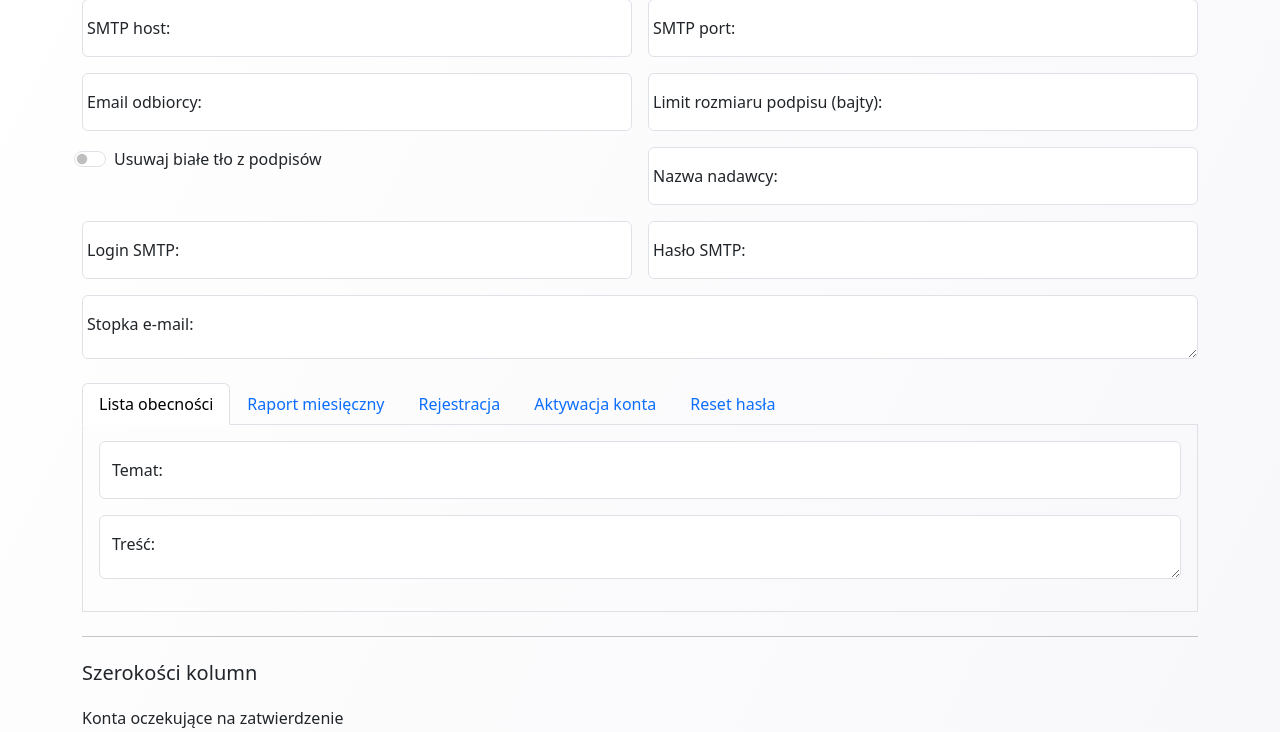
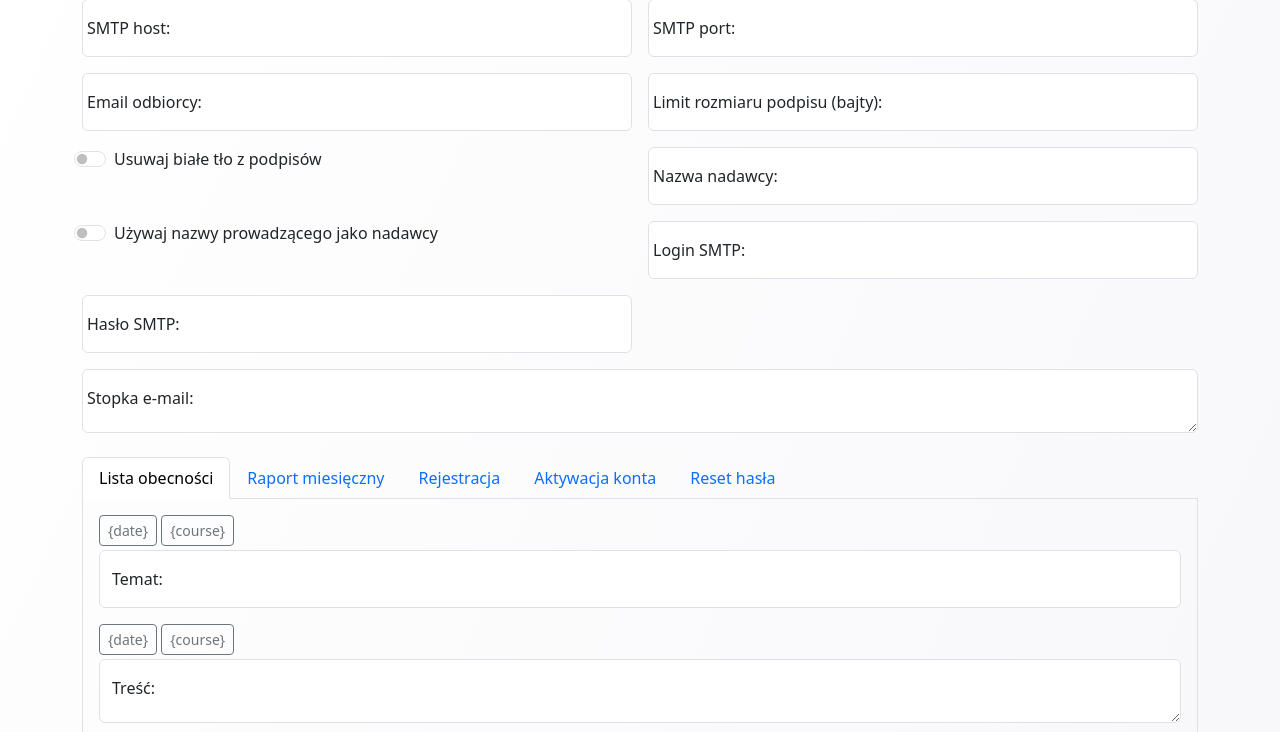
Before and after one commit to suchokrates1/lista-obecnosci, a Flask app: page /admin/settings in a window 1280 px wide. Shown: the part 115-847 px from the top of the page. Run offline with Flask 3, Linux system fonts and the light colour scheme; the visitor is signed in with stand-in values (Sample User, id 1); data comes from the database, SQL or seed files in the repository; data that the repository does not hold is empty; parts of the project's set-up code (start-up, migrations or seed data) failed here and were passed over.

Commit message:
Allow trainer name as email sender and add email variables

```diff
--- a/app.py
+++ b/app.py
@@ -139,7 +139,12 @@ def create_app():
                     doc.save(buf)
                     buf.seek(0)
                     try:
-                        email_do_koordynatora(buf, f"{month}_{year}", typ="raport")
+                        email_do_koordynatora(
+                            buf,
+                            f"{month}_{year}",
+                            typ="raport",
+                            trainer_name=f"{trainer.imie} {trainer.nazwisko}",
+                        )
                         click.echo(f"Sent {filename}")
                     except smtplib.SMTPException:
                         logger.exception("Failed to send report e-mail")
--- a/routes/admin.py
+++ b/routes/admin.py
@@ -83,6 +83,7 @@ def admin_settings():
         "max_signature_size",
         "remove_signature_bg",
         "email_sender_name",
+        "use_trainer_sender_name",
         "email_login",
         "email_password",
         "email_footer",
@@ -108,7 +109,7 @@ def admin_settings():
 
     if request.method == "POST":
         for key in keys:
-            if key == "remove_signature_bg":
+            if key in {"remove_signature_bg", "use_trainer_sender_name"}:
                 val = "1" if request.form.get(key) else "0"
             else:
                 val = request.form.get(key)
@@ -150,7 +151,7 @@ def admin_settings():
             for key in keys:
                 setting = db.session.get(Setting, key)
                 values[key] = os.getenv(key.upper(), setting.value if setting else "")
-                if key == "remove_signature_bg":
+                if key in {"remove_signature_bg", "use_trainer_sender_name"}:
                     if request.form.get(key) is not None:
                         values[key] = "1"
                 elif key in request.form:
@@ -165,7 +166,7 @@ def admin_settings():
             )
 
         for key in keys:
-            if key == "remove_signature_bg":
+            if key in {"remove_signature_bg", "use_trainer_sender_name"}:
                 val = "1" if request.form.get(key) else "0"
             else:
                 val = request.form.get(key)
@@ -282,7 +283,12 @@ def raport(prowadzacy_id):
 
     if wyslij:
         try:
-            email_do_koordynatora(buf, f"{miesiac}_{rok}", typ="raport")
+            email_do_koordynatora(
+                buf,
+                f"{miesiac}_{rok}",
+                typ="raport",
+                trainer_name=f"{prow.imie} {prow.nazwisko}",
+            )
             flash("Raport został wysłany e-mailem", "success")
         except smtplib.SMTPException:
             logger.exception("Failed to send report email")
--- a/static/theme.js
+++ b/static/theme.js
@@ -322,5 +322,20 @@ function removeParticipantField(btn) {
         });
       });
     });
+
+    document.querySelectorAll('.insert-var').forEach(function(btn) {
+      btn.addEventListener('click', function() {
+        const targetId = btn.getAttribute('data-target');
+        const value = btn.getAttribute('data-value');
+        const field = document.getElementById(targetId);
+        if (!field) return;
+        const start = field.selectionStart || field.value.length;
+        const end = field.selectionEnd || start;
+        field.value = field.value.slice(0, start) + value + field.value.slice(end);
+        field.focus();
+        const pos = start + value.length;
+        if (field.setSelectionRange) field.setSelectionRange(pos, pos);
+      });
+    });
   });
 })();
--- a/templates/settings.html
+++ b/templates/settings.html
@@ -37,16 +37,20 @@
         <input type="text" class="form-control" id="email_sender_name" name="email_sender_name" placeholder="Nazwa" value="{{ values.email_sender_name }}" tabindex="6">
         <label for="email_sender_name">Nazwa nadawcy:</label>
       </div>
+      <div class="col-md-6 form-check form-switch">
+        <input class="form-check-input" type="checkbox" id="use_trainer_sender_name" name="use_trainer_sender_name" value="1" {% if values.use_trainer_sender_name.lower() in ['1','true','yes'] %}checked{% endif %} tabindex="7">
+        <label class="form-check-label" for="use_trainer_sender_name">Używaj nazwy prowadzącego jako nadawcy</label>
+      </div>
       <div class="col-md-6 form-floating">
-        <input type="email" class="form-control" id="email_login" name="email_login" placeholder="Login" value="{{ values.email_login }}" tabindex="7" autocomplete="username">
+        <input type="email" class="form-control" id="email_login" name="email_login" placeholder="Login" value="{{ values.email_login }}" tabindex="8" autocomplete="username">
         <label for="email_login">Login SMTP:</label>
       </div>
       <div class="col-md-6 form-floating">
-        <input type="password" class="form-control" id="email_password" name="email_password" placeholder="Hasło" value="{{ values.email_password }}" tabindex="8" autocomplete="current-password">
+        <input type="password" class="form-control" id="email_password" name="email_password" placeholder="Hasło" value="{{ values.email_password }}" tabindex="9" autocomplete="current-password">
         <label for="email_password">Hasło SMTP:</label>
       </div>
       <div class="col-12 form-floating">
-        <textarea class="form-control" id="email_footer" name="email_footer" placeholder="Stopka" style="height: 4rem" tabindex="9">{{ values.email_footer }}</textarea>
+        <textarea class="form-control" id="email_footer" name="email_footer" placeholder="Stopka" style="height: 4rem" tabindex="10">{{ values.email_footer }}</textarea>
         <label for="email_footer">Stopka e-mail:</label>
       </div>
     </div>
@@ -70,9 +74,17 @@
     </ul>
     <div class="tab-content border border-top-0 p-3" id="mailTabsContent">
       <div class="tab-pane fade show active" id="list" role="tabpanel">
+        <div class="mb-1">
+          <button type="button" class="btn btn-outline-secondary btn-sm insert-var" data-target="email_list_subject" data-value="{date}">{date}</button>
+          <button type="button" class="btn btn-outline-secondary btn-sm insert-var" data-target="email_list_subject" data-value="{course}">{course}</button>
+        </div>
         <div class="form-floating mb-3">
           <input type="text" class="form-control" id="email_list_subject" name="email_list_subject" placeholder="Temat" value="{{ values.email_list_subject }}" tabindex="10">
           <label for="email_list_subject">Temat:</label>
+        </div>
+        <div class="mb-1">
+          <button type="button" class="btn btn-outline-secondary btn-sm insert-var" data-target="email_list_body" data-value="{date}">{date}</button>
+          <button type="button" class="btn btn-outline-secondary btn-sm insert-var" data-target="email_list_body" data-value="{course}">{course}</button>
         </div>
         <div class="form-floating mb-3">
           <textarea class="form-control" id="email_list_body" name="email_list_body" placeholder="Treść" style="height: 4rem" tabindex="11">{{ values.email_list_body }}</textarea>
@@ -80,9 +92,15 @@
         </div>
       </div>
       <div class="tab-pane fade" id="report" role="tabpanel">
+        <div class="mb-1">
+          <button type="button" class="btn btn-outline-secondary btn-sm insert-var" data-target="email_report_subject" data-value="{date}">{date}</button>
+        </div>
         <div class="form-floating mb-3">
           <input type="text" class="form-control" id="email_report_subject" name="email_report_subject" placeholder="Temat" value="{{ values.email_report_subject }}" tabindex="12">
           <label for="email_report_subject">Temat:</label>
+        </div>
+        <div class="mb-1">
+          <button type="button" class="btn btn-outline-secondary btn-sm insert-var" data-target="email_report_body" data-value="{date}">{date}</button>
         </div>
         <div class="form-floating mb-3">
           <textarea class="form-control" id="email_report_body" name="email_report_body" placeholder="Treść" style="height: 4rem" tabindex="13">{{ values.email_report_body }}</textarea>
@@ -90,9 +108,19 @@
         </div>
       </div>
       <div class="tab-pane fade" id="registration" role="tabpanel">
+        <div class="mb-1">
+          <button type="button" class="btn btn-outline-secondary btn-sm insert-var" data-target="registration_email_subject" data-value="{name}">{name}</button>
+          <button type="button" class="btn btn-outline-secondary btn-sm insert-var" data-target="registration_email_subject" data-value="{login}">{login}</button>
+          <button type="button" class="btn btn-outline-secondary btn-sm insert-var" data-target="registration_email_subject" data-value="{link}">{link}</button>
+        </div>
         <div class="form-floating mb-3">
           <input type="text" class="form-control" id="registration_email_subject" name="registration_email_subject" placeholder="Temat" value="{{ values.registration_email_subject }}" tabindex="14">
           <label for="registration_email_subject">Temat:</label>
+        </div>
+        <div class="mb-1">
+          <button type="button" class="btn btn-outline-secondary btn-sm insert-var" data-target="registration_email_body" data-value="{name}">{name}</button>
+          <button type="button" class="btn btn-outline-secondary btn-sm insert-var" data-target="registration_email_body" data-value="{login}">{login}</button>
+          <button type="button" class="btn btn-outline-secondary btn-sm insert-var" data-target="registration_email_body" data-value="{link}">{link}</button>
         </div>
         <div class="form-floating mb-3">
           <textarea class="form-control" id="registration_email_body" name="registration_email_body" placeholder="Treść" style="height: 4rem" tabindex="15">{{ values.registration_email_body }}</textarea>
@@ -110,9 +138,15 @@
         </div>
       </div>
       <div class="tab-pane fade" id="reset" role="tabpanel">
+        <div class="mb-1">
+          <button type="button" class="btn btn-outline-secondary btn-sm insert-var" data-target="reset_email_subject" data-value="{link}">{link}</button>
+        </div>
         <div class="form-floating mb-3">
           <input type="text" class="form-control" id="reset_email_subject" name="reset_email_subject" placeholder="Temat" value="{{ values.reset_email_subject }}" tabindex="18">
           <label for="reset_email_subject">Temat:</label>
+        </div>
+        <div class="mb-1">
+          <button type="button" class="btn btn-outline-secondary btn-sm insert-var" data-target="reset_email_body" data-value="{link}">{link}</button>
         </div>
         <div class="form-floating mb-3">
           <textarea class="form-control" id="reset_email_body" name="reset_email_body" placeholder="Treść" style="height: 4rem" tabindex="19">{{ values.reset_email_body }}</textarea>
```
Also changed, not shown: routes/attendance.py (+7 -1 lines), routes/panel.py (+6 -1 lines), tests/test_app.py (+1 -1 lines), tests/test_cli.py (+1 -1 lines), utils/__init__.py (+26 -3 lines), README.md, 1 other file.
